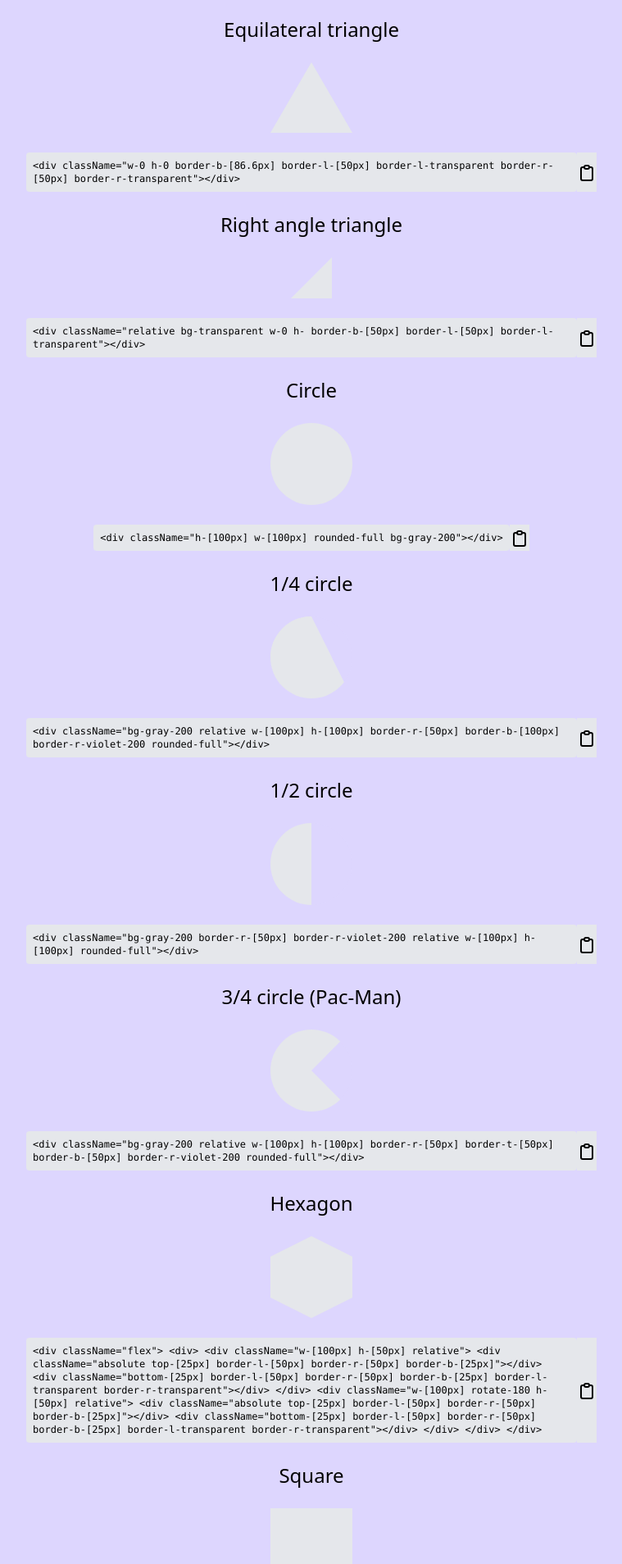
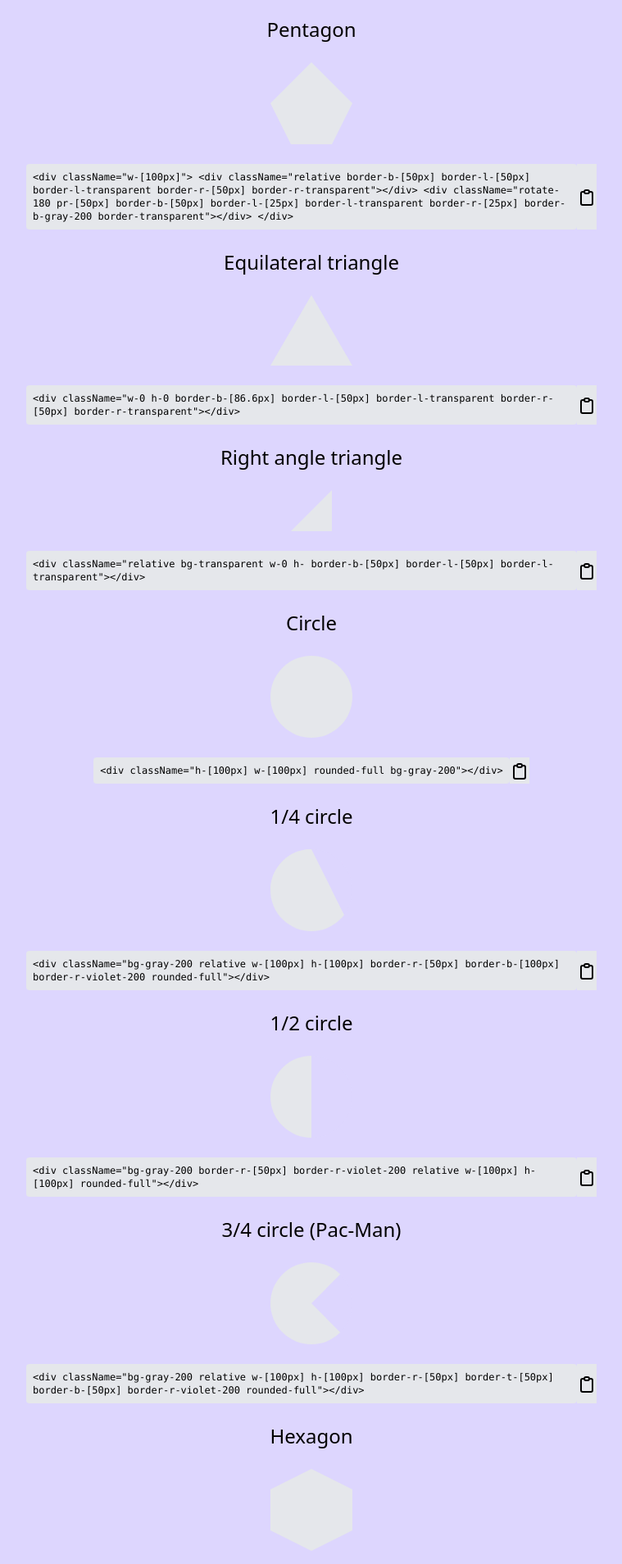
Before and after one commit to Twonarly1/tailwindcss-shapes, a Next.js app: page / in a window 1280 px wide. Shown: the part 92-2000 px from the top of the page at 82% size, without its empty margins (260-1019 px from the left). Built offline with nearby package versions, Linux system fonts and the light colour scheme.

Commit message:
add pentagon

```diff
--- a/pages/index.tsx
+++ b/pages/index.tsx
@@ -3,6 +3,16 @@ import Head from "next/head"
 import Copy from "../components/Copy"
 
 const Home: NextPage = () => {
+    const pentagon: any = (
+        <code className="code">
+            &lt;div className="w-[100px]"&gt; &lt;div className="relative border-b-[50px]
+            border-l-[50px] border-l-transparent border-r-[50px]
+            border-r-transparent"&gt;&lt;&#x002F;div&gt; &lt;div className="rotate-180 pr-[50px]
+            border-b-[50px] border-l-[25px] border-l-transparent border-r-[25px] border-b-gray-200
+            border-transparent"&gt;&lt;&#x002F;div&gt; &lt;&#x002F;div&gt;
+        </code>
+    )
+
     const equilateralTriangle: any = (
         <code className="code">
             &lt;div className="w-0 h-0 border-b-[86.6px] border-l-[50px] border-l-transparent
@@ -98,7 +108,7 @@ const Home: NextPage = () => {
         <code className="code">
             &lt;div className="w-[150px]"&gt; &lt;div className="border-b-[50px] border-l-[50px]
             border-l-transparent border-r-[50px] border-b-gray-200
-            border-transparent"&gt;&lt;&#x002F;div&gt; &lt;div className="w-[150px] bg-gray-200
+            border-transparent"&gt;&lt;&#x002F;div&gt; &lt;div className="bg-gray-200
             h-[50px]"&gt;&lt;&#x002F;div&gt; &lt;div className="rotate-180 border-b-[50px]
             border-l-[50px] border-l-transparent border-r-[50px] border-b-gray-200
             border-transparent"&gt;&lt;&#x002F;div&gt; &lt;&#x002F;div&gt;
@@ -124,6 +134,16 @@ const Home: NextPage = () => {
                 <link rel="icon" href="/two.png" />
             </Head>
             <h1 className="text-4xl font-bold text-center">Tailwind css shapes</h1>
+
+            {/* pentagon */}
+            <p className="heading">Pentagon</p>
+            <div className="w-[100px]">
+                <div className="relative border-b-[50px] border-l-[50px] border-l-transparent border-r-[50px] border-r-transparent"></div>
+                <div className="rotate-180 pr-[50px] border-b-[50px] border-l-[25px] border-l-transparent border-r-[25px] border-b-gray-200 border-transparent"></div>
+            </div>
+            <div className="flex">
+                {pentagon} <Copy toCopy={pentagon.props.children} />
+            </div>
 
             {/* equilateral triangle */}
             <p className="heading">equilateral triangle</p>
@@ -169,18 +189,17 @@ const Home: NextPage = () => {
 
             {/* hexagon */}
             <p className="heading">Hexagon</p>
-            <div className="flex">
-                <div>
-                    <div className="w-[100px] h-[50px] relative">
-                        <div className="absolute top-[25px] border-l-[50px] border-r-[50px] border-b-[25px]"></div>
-                        <div className="bottom-[25px] border-l-[50px] border-r-[50px] border-b-[25px] border-l-transparent border-r-transparent"></div>
-                    </div>
-                    <div className="w-[100px] rotate-180 h-[50px] relative">
-                        <div className="absolute top-[25px] border-l-[50px] border-r-[50px] border-b-[25px]"></div>
-                        <div className="bottom-[25px] border-l-[50px] border-r-[50px] border-b-[25px] border-l-transparent border-r-transparent"></div>
-                    </div>
+            <div className="w-[100px]">
+                <div className="h-[50px] relative">
+                    <div className="w-[100px] absolute top-[25px] border-l-[50px] border-r-[50px] border-b-[25px]"></div>
+                    <div className="bottom-[25px] border-l-[50px] border-r-[50px] border-b-[25px] border-l-transparent border-r-transparent"></div>
+                </div>
+                <div className="rotate-180 h-[50px] relative">
+                    <div className="absolute top-[25px] border-l-[50px] border-r-[50px] border-b-[25px]"></div>
+                    <div className="bottom-[25px] border-l-[50px] border-r-[50px] border-b-[25px] border-l-transparent border-r-transparent"></div>
                 </div>
             </div>
+
             <div className="flex">
                 {hexagon} <Copy toCopy={hexagon.props.children} />
             </div>
@@ -195,7 +214,7 @@ const Home: NextPage = () => {
 
             {/* trapezoid */}
             <p className="heading">trapezoid</p>
-            <div className="w-[100px] pr-[50px] border-b-[50px] border-l-[50px] border-l-transparent border-r-[50px] border-b-gray-200 border-transparent"></div>
+            <div className=" pr-[50px] border-b-[50px] border-l-[50px] border-l-transparent border-r-[50px] border-b-gray-200 border-transparent"></div>
 
             <div className="flex">
                 {trapezoid} <Copy toCopy={trapezoid.props.children} />
@@ -239,7 +258,7 @@ const Home: NextPage = () => {
             <p className="heading">Octagon</p>
             <div className="w-[150px]">
                 <div className="border-b-[50px]  border-l-[50px]  border-l-transparent border-r-[50px] border-b-gray-200 border-transparent"></div>
-                <div className="w-[150px] bg-gray-200 h-[50px]"></div>
+                <div className="bg-gray-200 h-[50px]"></div>
                 <div className="rotate-180  border-b-[50px]  border-l-[50px] border-l-transparent border-r-[50px] border-b-gray-200 border-transparent"></div>
             </div>
             <div className="flex">
@@ -255,6 +274,8 @@ const Home: NextPage = () => {
             <div className="flex">
                 {cutDiamond} <Copy toCopy={cutDiamond.props.children} />
             </div>
+
+            {/* FOOTER */}
             <footer className=" text-black mt-32">
                 Made by{" "}
                 <a className="underline" href="https://github.com/Twonarly1/tailwindcss-shapes">
```
